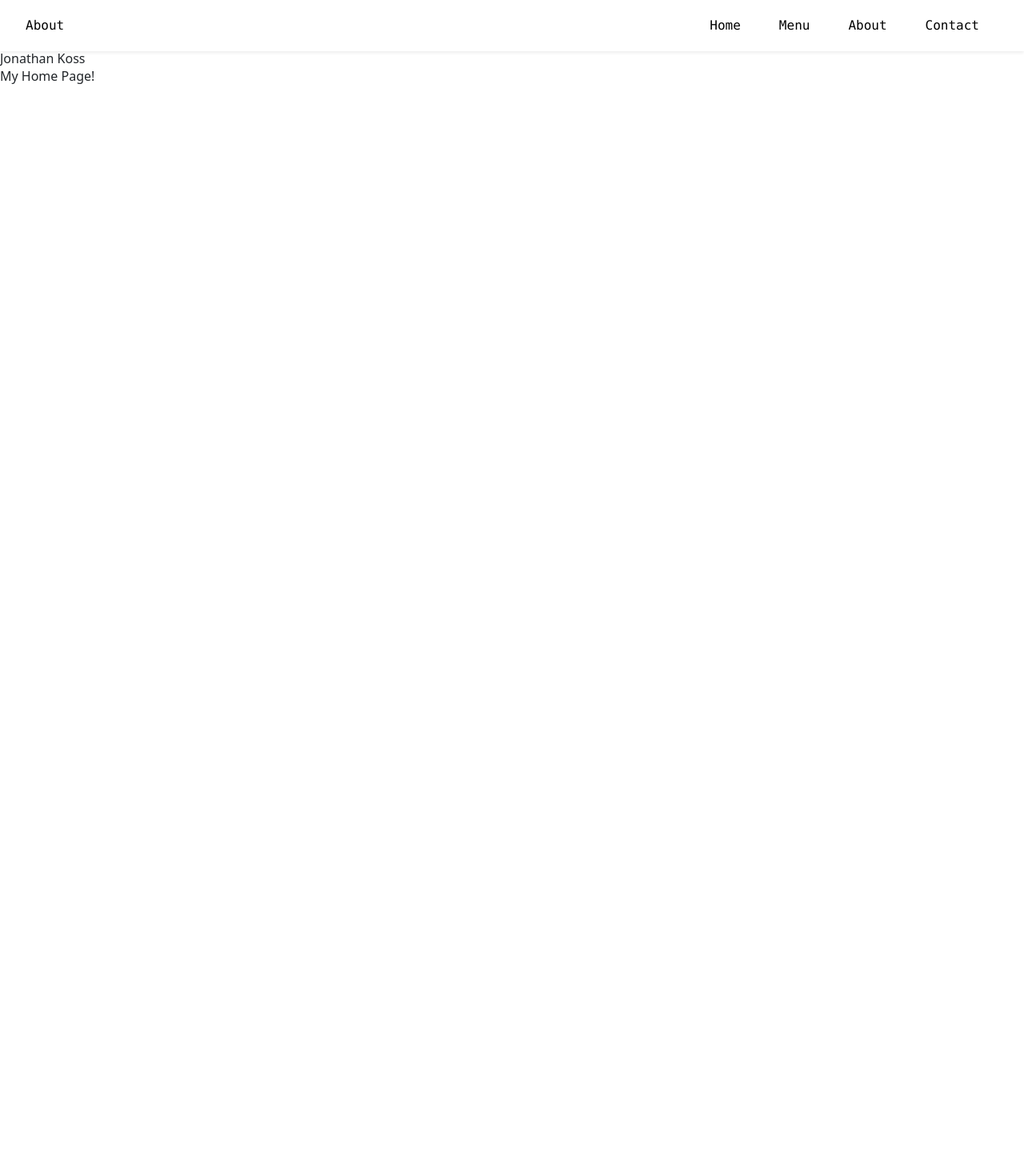
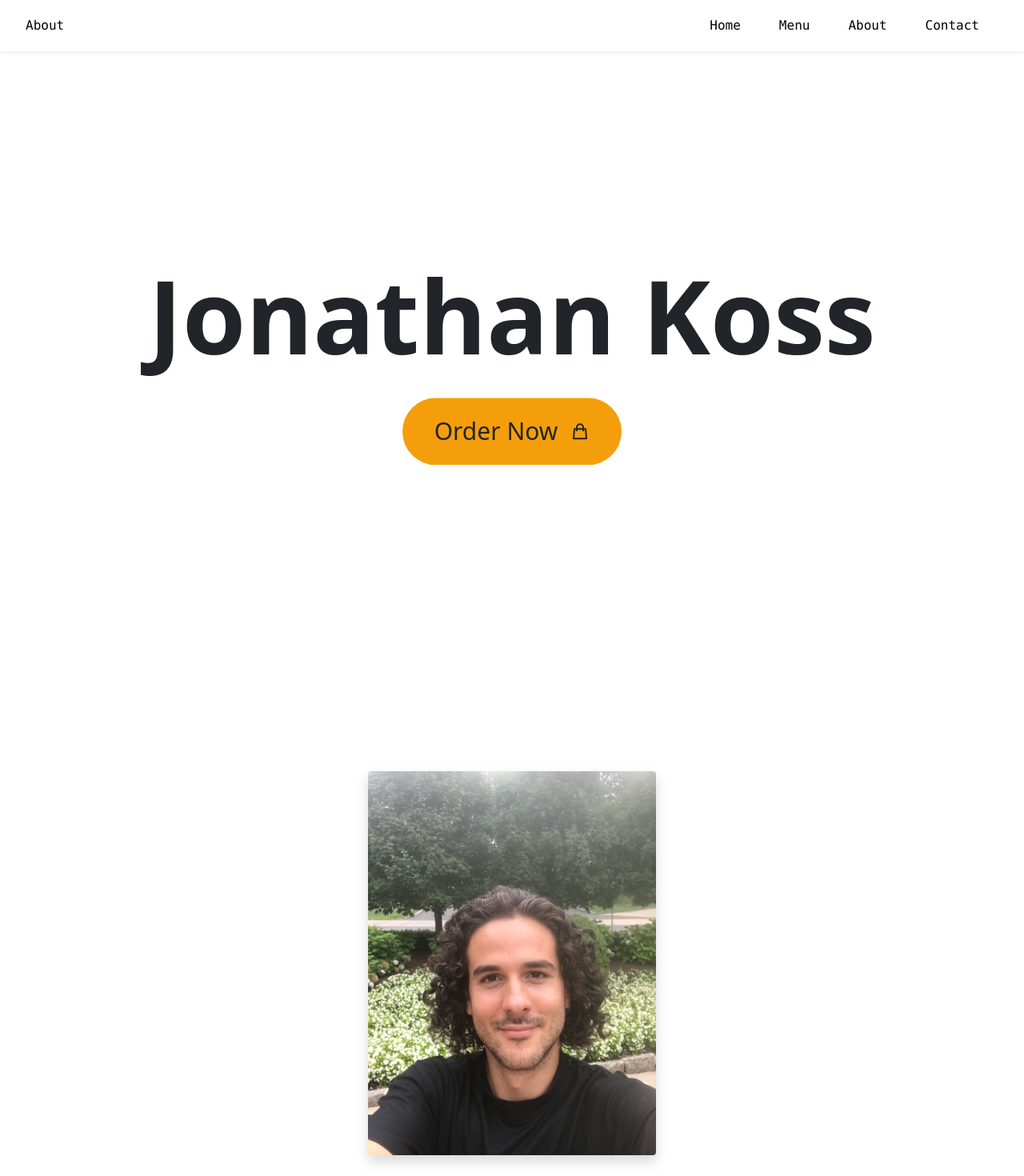
Before and after one commit to cantstopcoding/jonathan-koss-portfolio-site, a React (Create React App) app: page / in a window 1280 px wide. Shown: the top 1470 px of the page at 80% size. Before the commit the page ends 800 px from the top, so only its background shows below. Built offline with nearby package versions, Linux system fonts and the light colour scheme.

Commit message:
import hero and content component to home.js

```diff
--- a/src/pages/Home.js
+++ b/src/pages/Home.js
@@ -1,8 +1,12 @@
 import React from "react";
+import Hero from "../components/Hero";
+import Content from "../components/Content";
 
 export const Home = () => (
-  <div>
-    <h2>Jonathan Koss</h2>
-    <p>My Home Page!</p>
-  </div>
+  <>
+    <Hero />
+    <Content />
+  </>
 );
+
+export default Home;
```
Also changed, not shown: src/pages/Menu.js (added), src/pages/index.js (added).
